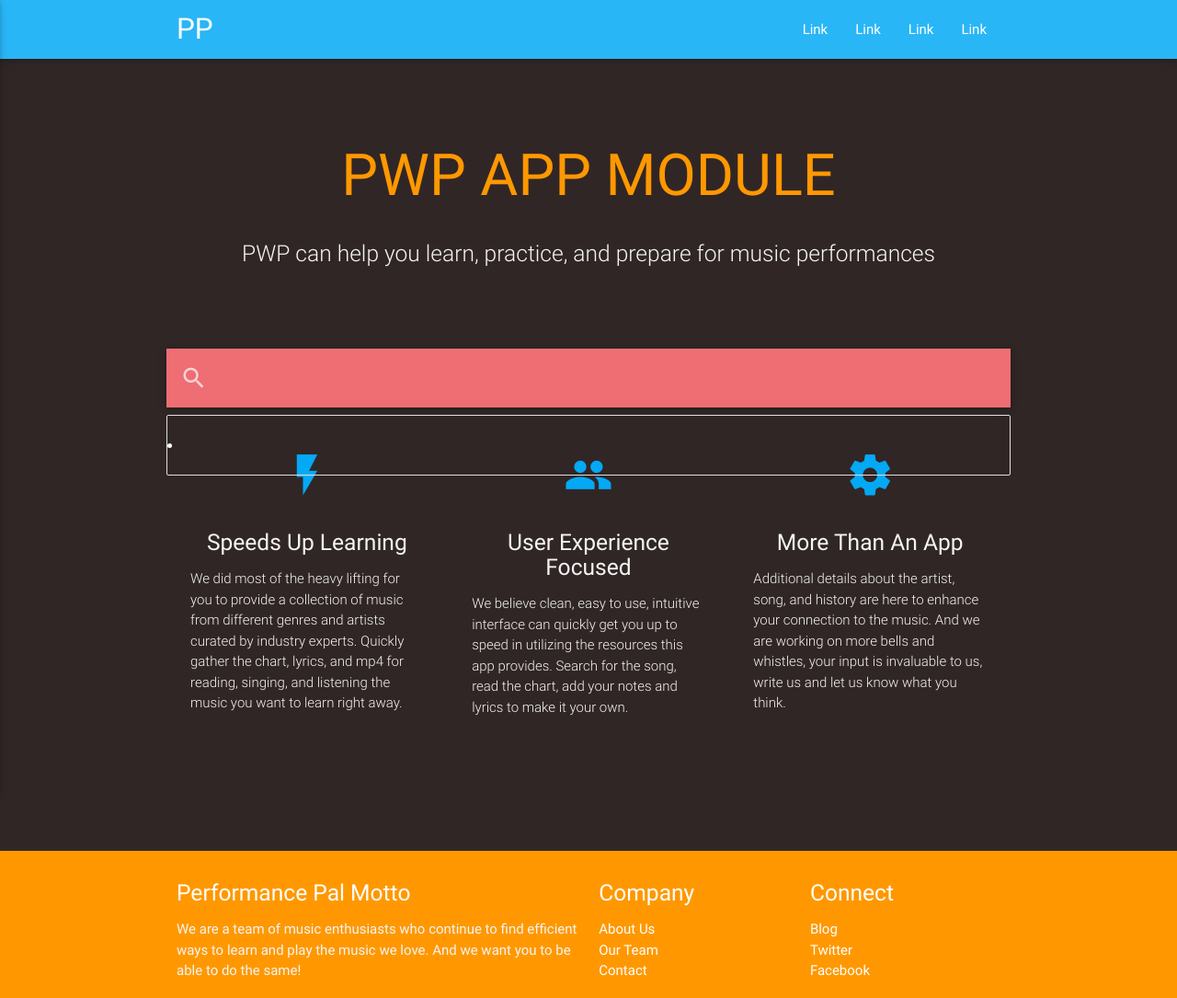
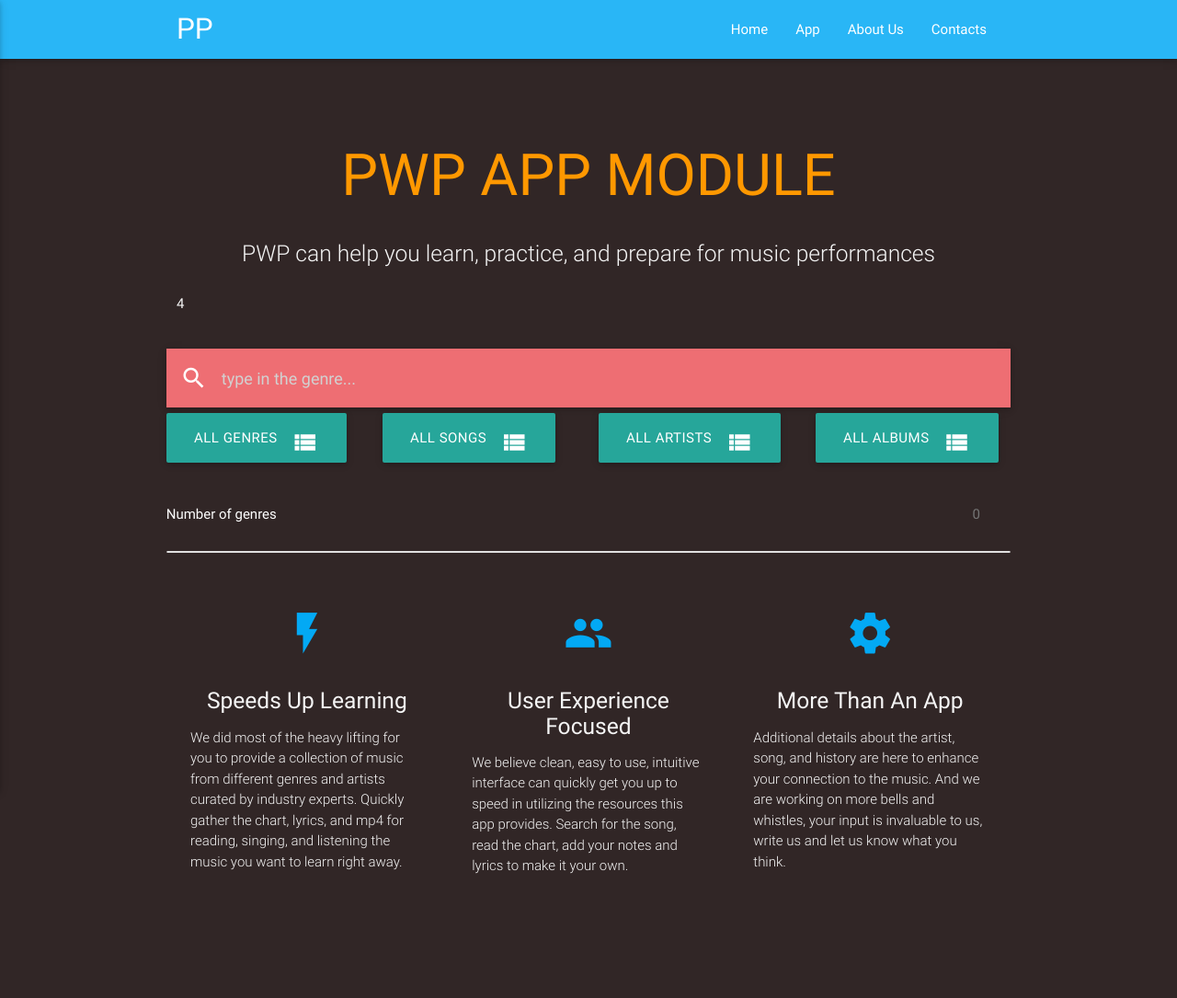
Before and after one commit to DonaH/lpw_app, a website: page public/pwp.html in a window 1280 px wide. Shown: the top 1085 px of the page at 92% size. Drawn offline with nearby package versions, Linux system fonts and the light colour scheme; no server answers.

Commit message:
added Controller, genre model, and pwp page

```diff
--- a/index.js
+++ b/index.js
@@ -52,8 +52,6 @@ app.get('/genres', function(req, res){
 })
 
 
-
-
 app.listen(PORT, function(){
   console.log("Server started on port", PORT + '!!!!!!!!!!!!!!')
 })
--- a/models/Genre.js
+++ b/models/Genre.js
@@ -6,6 +6,6 @@ var genreSchema = new mongoose.Schema({
   genre: String,
  })
 
- var Genre = mongoose.model('Genre', genreSchema)
+ var Genre = mongoose.model('genre', genreSchema)
 
  module.exports = Genre
--- a/public/js/PwpController.js
+++ b/public/js/PwpController.js
@@ -1,14 +1,14 @@
 angular.module('PwpApp')
   .controller('PwpController', PwpController)
 
-SongsController.$inject = ['$http', '$log'];
+PwpController.$inject = ['$http', '$log'];
 
 function PwpController($http, $log){
   var vm = this;
   vm.all = []
   vm.newGenre = {}
   vm.addGenre = addGenre;
-  vm.displayGenre = displayGenre;
+  // vm.displayGenre = displayGenre;
 
   // Get all the genres
   function getGenres(){
@@ -16,9 +16,9 @@ function PwpController($http, $log){
       method: 'GET',
       url: 'http://localhost:3000/genres'
     })
-    .then(function(response){
-      console.log(response.data);
-      vm.all = response.data;
+    .then(function(res){
+      console.log(res.data);
+      vm.all = res.data;
     })
   }
     getGenres();
--- a/public/pwp.html
+++ b/public/pwp.html
@@ -1,23 +1,29 @@
 <!DOCTYPE html>
 <html lang="en" ng-app="PwpApp">
+
 <head>
-  <meta http-equiv="Content-Type" content="text/html; charset=UTF-8"/>
-  <meta name="viewport" content="width=device-width, initial-scale=1, maximum-scale=1.0"/>
+    <meta http-equiv="Content-Type" content="text/html; charset=UTF-8" />
+    <meta name="viewport" content="width=device-width, initial-scale=1, maximum-scale=1.0" />
     <title>PWP APP MODULES</title>
 
+    <script src="https://ajax.googleapis.com/ajax/libs/angularjs/1.6.1/angular.min.js"></script>
+    <script type="text/javascript" src="js/app.js"></script>
+    <script type="text/javascript" src="js/PwpController.js"></script>
     <!-- CSS  -->
     <link href="https://fonts.googleapis.com/icon?family=Material+Icons" rel="stylesheet">
-  <link href="css/materialize.css" type="text/css" rel="stylesheet" media="screen,projection"/>
-  <link href="css/style.css" type="text/css" rel="stylesheet" media="screen,projection"/>
+    <link href="css/materialize.css" type="text/css" rel="stylesheet" media="screen,projection" />
+    <link href="css/style.css" type="text/css" rel="stylesheet" media="screen,projection" />
 </head>
+
 <body ng-controller="PwpController as pc">
+
     <nav class="light-blue lighten-1" role="navigation">
         <div class="nav-wrapper container"><a id="logo-container" href="index.html" class="brand-logo">PP</a>
             <ul class="right hide-on-med-and-down">
-        <li><a href="#">Link</a></li>
-        <li><a href="#">Link</a></li>
-        <li><a href="#">Link</a></li>
-        <li><a href="#">Link</a></li>
+                <li><a href="#">Home</a></li>
+                <li><a href="#">App</a></li>
+                <li><a href="#">About Us</a></li>
+                <li><a href="#">Contacts</a></li>
             </ul>
 
             <ul id="nav-mobile" class="side-nav">
@@ -26,6 +32,8 @@
             <a href="#" data-activates="nav-mobile" class="button-collapse"><i class="material-icons">menu</i></a>
         </div>
     </nav>
+
+    <!-- Top Section -->
     <div class="section no-pad-bot" id="index-banner">
         <div class="container">
             <br><br>
@@ -34,29 +42,54 @@
                 <h5 class="header col s12 light">PWP can help you learn, practice, and prepare for music performances</h5>
             </div>
 
+                        {{2+2}}
+
+
             <br><br>
 
         </div>
     </div>
 
-
+    <!-- Search Bar  -->
     <div class="container">
         <div class="section">
             <div class="row">
-        <!-- search bar  -->
                 <nav>
                     <div class="nav-wrapper">
-            <form ng-submit="pc.add">
+                        <form ng-submit="pc.getGenres()">
                             <div class="input-field">
-                <input id="search" type="search" required>
+                                <input id="search" type="search" required ng-model="pc.getGenres.genre" placeholder="type in the genre...">
                                 <label class="label-icon" for="search"><i class="material-icons">search</i></label>
                                 <i class="material-icons">close</i>
                             </div>
                         </form>
 
-            <li class="collection with-header" ng-repeat="genre in pc.all">
+                        <div class="row">
+                            <div class="col s12 m4 l3">
+                                <a class="waves-effect waves-light btn-large" href="#" ng-click="pc.getGenres()"><i class="material-icons right">view_list</i>All genres </a>
+                            </div>
+                            <div class="col s12 m4 l3">
+                                <a class="waves-effect waves-light btn-large"><i class="material-icons right">view_list</i>All songs  </a>
+                            </div>
+                            <div class="col s12 m4 l3">
+                                <a class="waves-effect waves-light btn-large"><i class="material-icons right">view_list</i>All artists</a>
+                            </div>
+                            <div class="col s12 m4 l3">
+                                <a class="waves-effect waves-light btn-large"><i class="material-icons right">view_list</i>All albums </a>
+                            </div>
+                        </div>
+
+                        <div class="row">
+                          <div class="col s12">
+
+                            <span class="badge">{{pc.all.length}}</span> Number of genres
+                              <ul class="collection">
+                                <li class="collection-item" ng-repeat="genre in pc.all">
 
                                 </li>
+                              </ul>
+                          </div>
+                        </div>
 
                     </div>
                 </nav>
@@ -71,7 +104,8 @@
                         <h2 class="center light-blue-text"><i class="material-icons">flash_on</i></h2>
                         <h5 class="center">Speeds Up Learning</h5>
 
-            <p class="light">We did most of the heavy lifting for you to provide a collection of music from different genres and artists curated by industry experts. Quickly gather the chart, lyrics, and mp4 for reading, singing, and listening the music you want to learn right away.</p>
+                        <p class="light">We did most of the heavy lifting for you to provide a collection of music from different genres and artists curated by industry experts. Quickly gather the chart, lyrics, and mp4 for reading, singing, and listening the music you
+                            want to learn right away.</p>
                     </div>
                 </div>
 
@@ -143,4 +177,5 @@
     <script src="js/init.js"></script>
 
 </body>
+
 </html>
```
Lines whose indentation alone changed are shown as unchanged.
